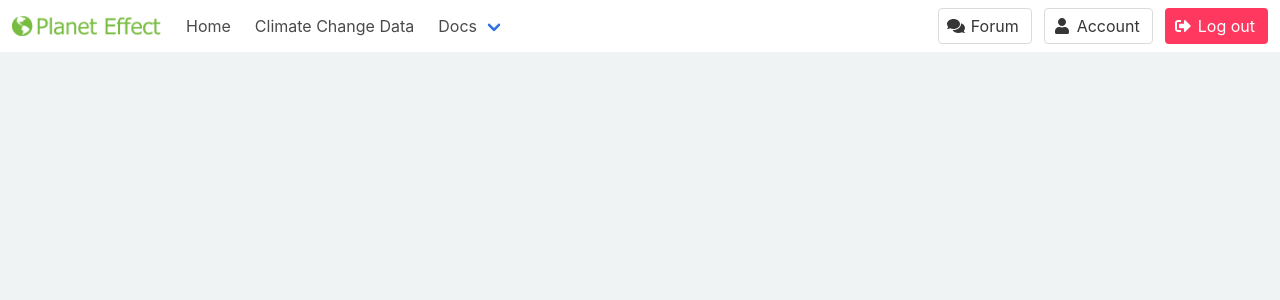
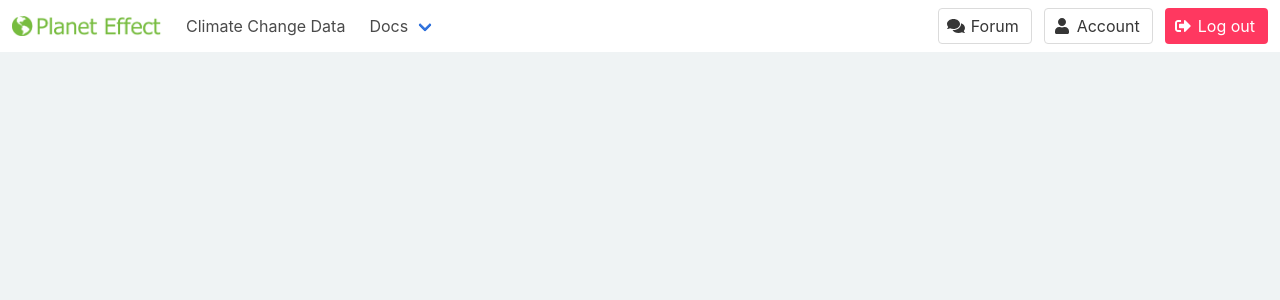
Before and after one commit to Ellie-UK/climate-action-app, a Flask app: page /admin in a window 1280 px wide. Shown: the top 300 px of the page. Run offline with Flask 2, Linux system fonts and the light colour scheme; the visitor is signed in with stand-in values (Sample User, id 1); data comes from the database, SQL or seed files in the repository; some libraries are stand-ins or nearby versions.

Commit message:
Update Home navbar link

```diff
--- a/templates/base.html
+++ b/templates/base.html
@@ -17,7 +17,7 @@
 <div class="hero-head has-navbar-fixed-top">
     <nav class="navbar is-transparent is-fixed-top">
       <div class="navbar-brand">
-              <a class="navbar-item has-tooltip-bottom" data-tooltip="Click to go home">
+              <a class="navbar-item has-tooltip-bottom" data-tooltip="Click to go home" href="/">
 
                   <img src="../static/NavbarLogo.png" alt="Planet Effect" width="150" height="28">
 
@@ -31,9 +31,6 @@
 
       <div id="navbarA" class="navbar-menu">
         <div class="navbar-start">
-          <a class="navbar-item" href="/">
-            Home
-          </a>
           <a class="navbar-item" href="{{ url_for('users.climate_data') }}">
             Climate Change Data
           </a>
```
